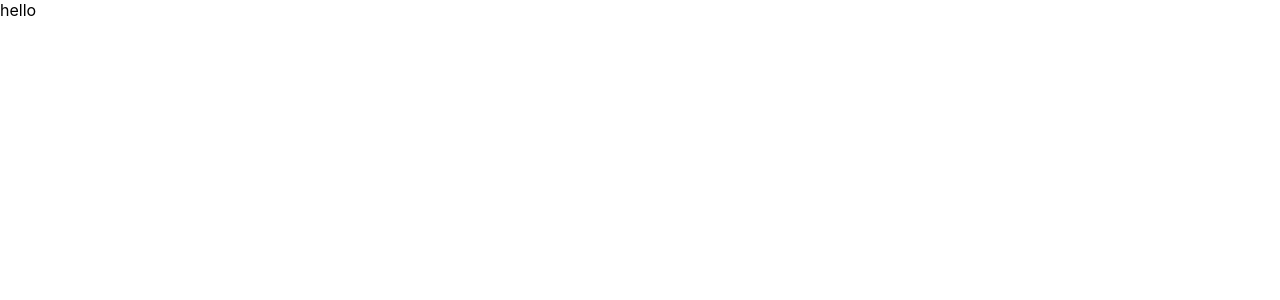
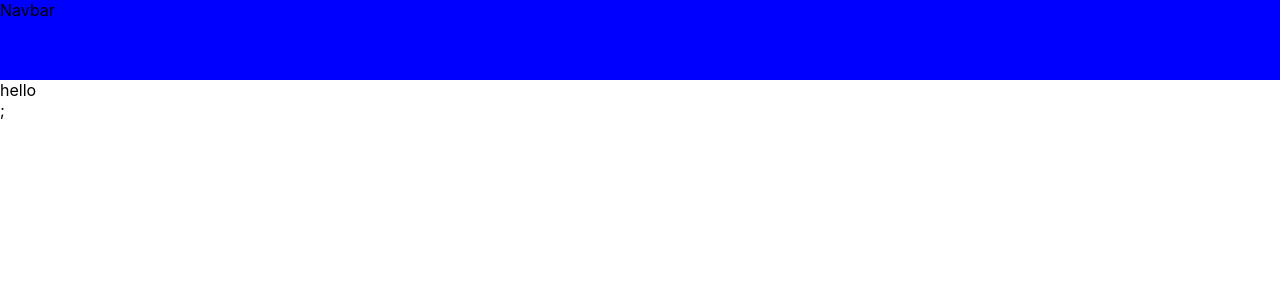
Before and after one commit to Fmajid29/restraunt-ordering-software, a React (Create React App) app: page /tables in a window 1280 px wide. Shown: the top 300 px of the page. Built offline with nearby package versions, Linux system fonts and the light colour scheme.

Commit message:
started working on Navbar

```diff
--- /dev/null
+++ b/src/Components/Navbar/Navbar.jsx
@@ -0,0 +1,8 @@
+import React from "react";
+import "./navbar.css";
+
+const Navbar = () => {
+  return <div className="MainContainer">Navbar</div>;
+};
+
+export default Navbar;
--- /dev/null
+++ b/src/Components/Navbar/navbar.css
@@ -0,0 +1,5 @@
+.MainContainer {
+  width: 100%;
+  height: 10vh;
+  background-color: blue;
+}
--- a/src/Components/Tables/Tables.jsx
+++ b/src/Components/Tables/Tables.jsx
@@ -1,7 +1,13 @@
 import React from "react";
+import Navbar from "../Navbar/Navbar";
 
 const Tables = () => {
-  return <div>hello</div>;
+  return (
+    <>
+      <Navbar />
+      <div>hello</div>;
+    </>
+  );
 };
 
 export default Tables;
```
